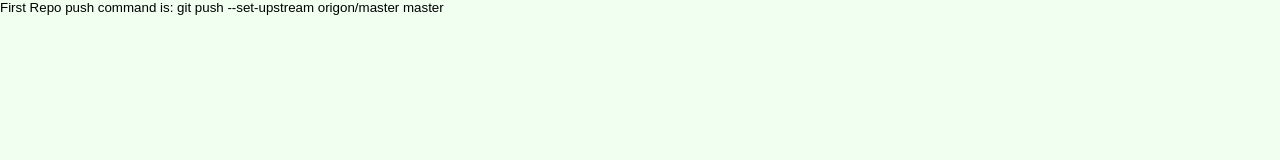
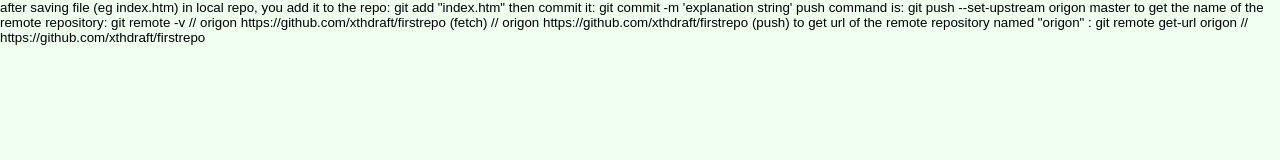
Before and after one commit to xthdraft/firstrepo, a plain HTML site: page index.htm in a window 1280 px wide. Drawn offline with Linux system fonts and the light colour scheme; files that its build step writes are made by us from their sources; files whose address does not match are found by name.

Commit message:
Add files via upload

```diff
--- a/index.htm
+++ b/index.htm
@@ -9,8 +9,18 @@
 
  <body>
     <div>
-	  First Repo
-	  push command is:   git push --set-upstream origon/master master
+
+	  after saving file (eg index.htm) in local repo, you add it to the repo:   git add "index.htm"
+	  then commit it:     git commit -m 'explanation string'
+
+	  push command is:   git push --set-upstream origon master
+
+	  to get the name of the remote repository:   git remote -v
+	  // origon  https://github.com/xthdraft/firstrepo (fetch)
+      // origon  https://github.com/xthdraft/firstrepo (push)
+
+	  to get url of the remote repository named "origon" :    git remote get-url origon
+	  // https://github.com/xthdraft/firstrepo
 	</div>
  </body>
 </html>
```
